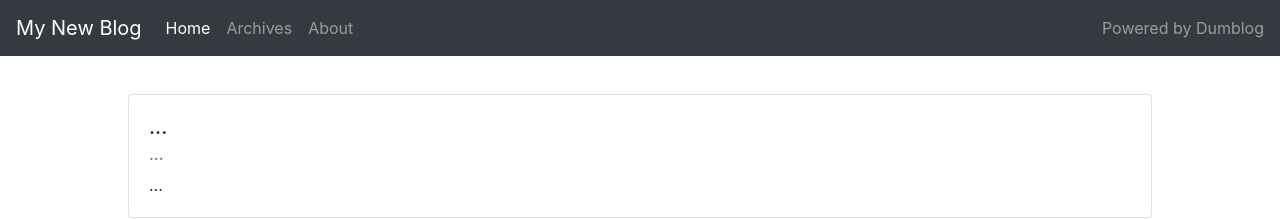
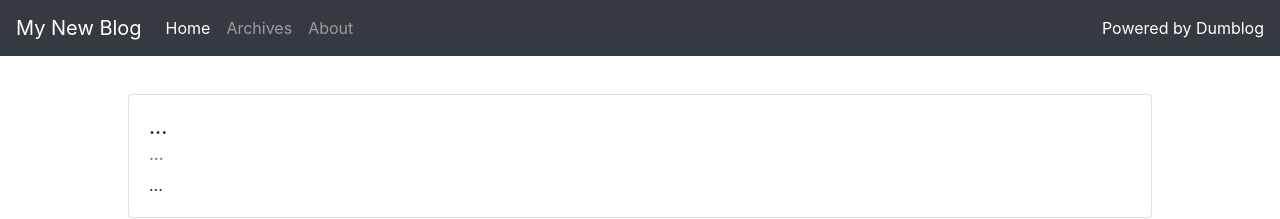
Before and after one commit to pedroCX486/dumblog, a plain HTML site: page index.html in a window 1280 px wide. Shown: the top 219 px of the page. Drawn offline with nearby package versions, Linux system fonts and the light colour scheme; no server answers.

Commit message:
Add project URL

```diff
--- a/index.html
+++ b/index.html
@@ -40,7 +40,7 @@
                 </li>
                 </ul>
                 <span class="navbar-text">
-                    Powered by Dumblog
+                    <a href="https://github.com/pedroCX486/dumblog">Powered by Dumblog</a>
                 </span>
             </div>
         </nav>
```
